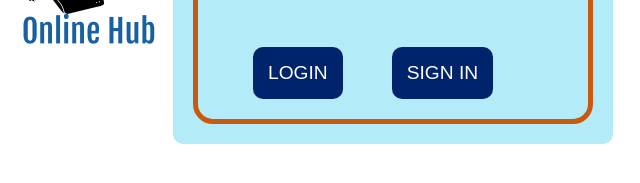
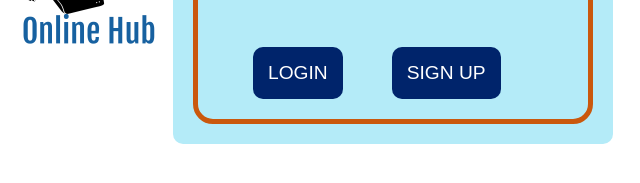
Before and after one commit to deyaditya34/Expense-Tracker-FullStack-Nodejs, a website: page frontEnd/index.html in a window 1280 px wide. Shown: the part 439-622 px from the top of the page, 347-987 px from the left. Drawn offline with Linux system fonts and the light colour scheme.

Commit message:
fixed a minor bug in frontend login form

```diff
--- a/frontEnd/index.html
+++ b/frontEnd/index.html
@@ -97,7 +97,7 @@
             pattern="^(?=.*[A-Z])(?=.*[a-z])(?=.*[@#$%^&*])(?=.*\d)[A-Za-z\d@#$%^&*]{7,15}$"
           /><br />
           <input type="submit" value="LOGIN" onclick="loginUser(event)" />
-          <input type="submit" value="SIGN IN" onclick="registerUser(event)" />
+          <input type="submit" value="SIGN UP" onclick="registerUser(event)" />
         </form>
 
         <script>
```
